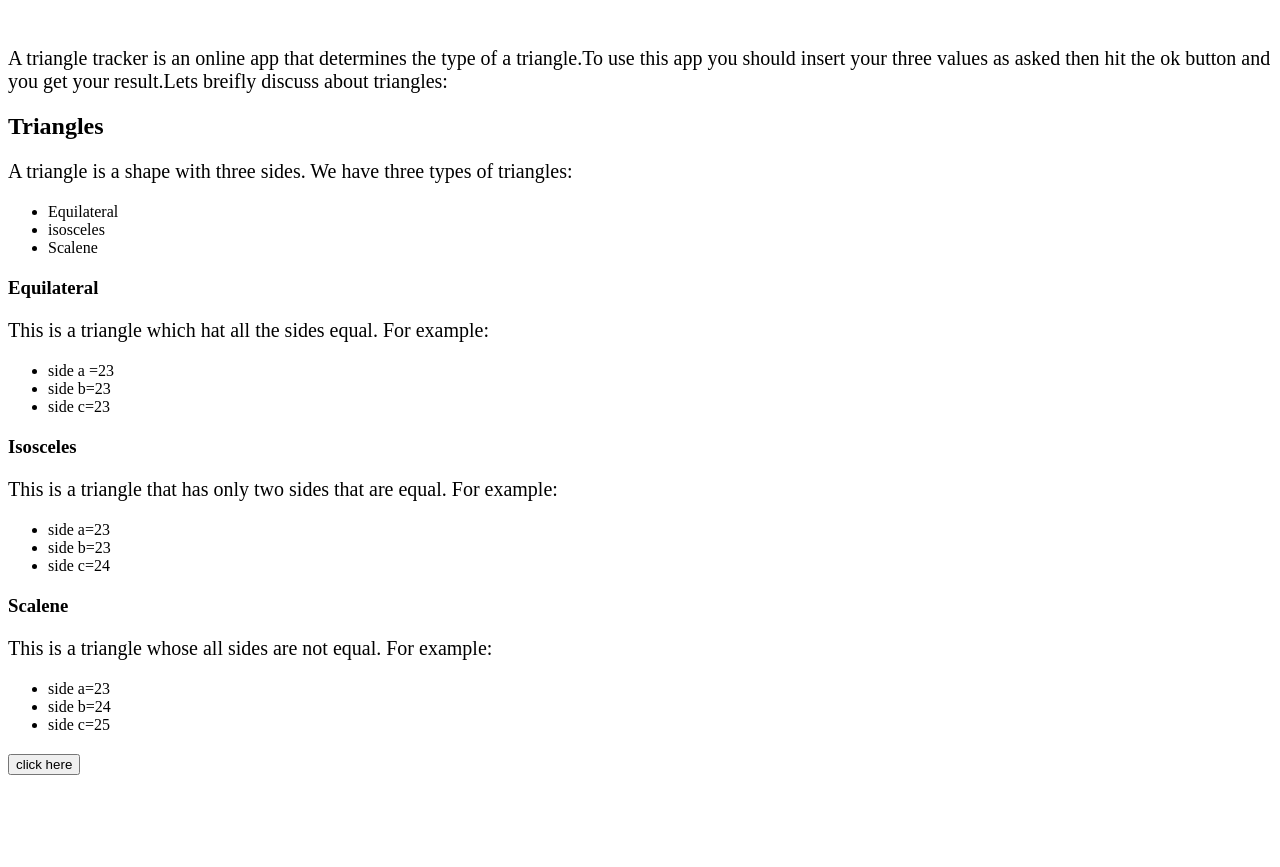
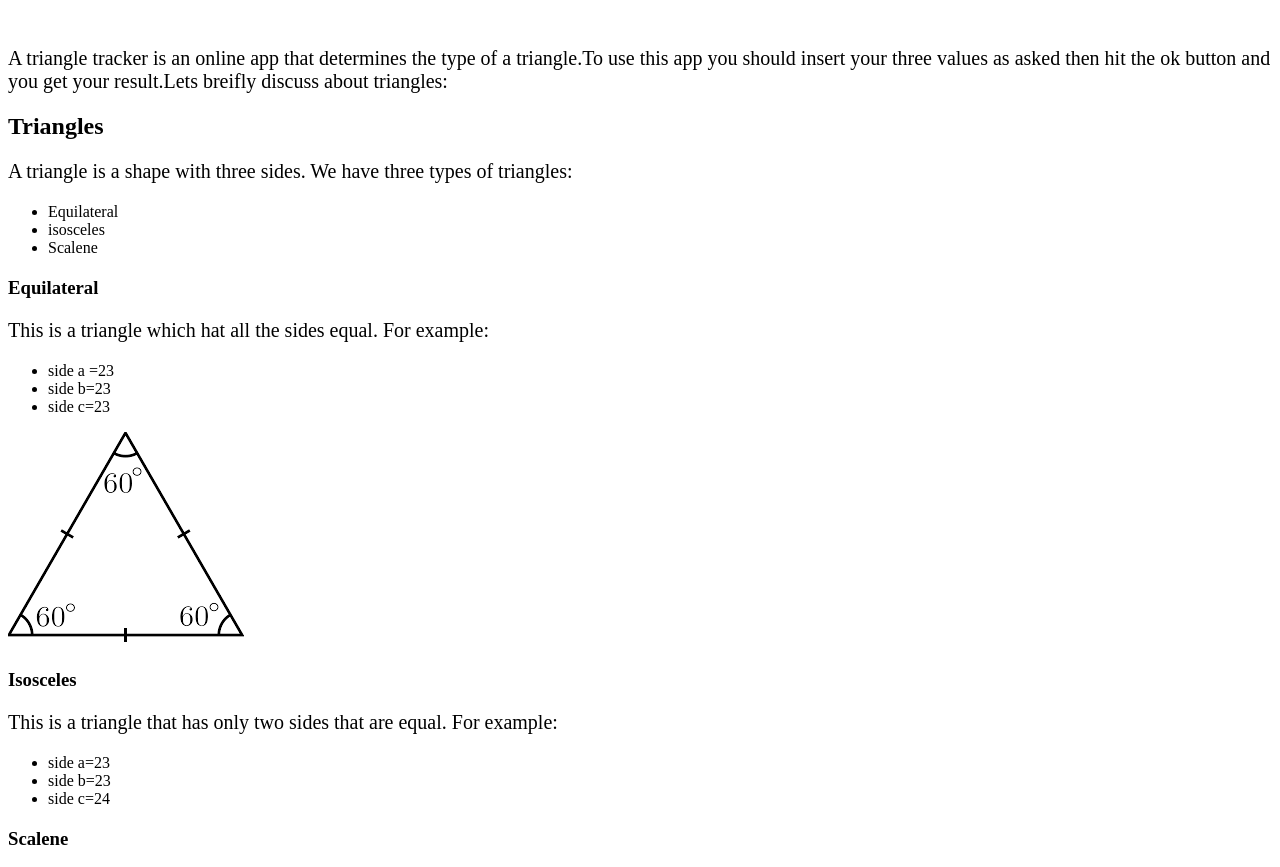
Before and after one commit to maurinesinami/Triangle-tracker, a plain HTML site: page index.html in a window 1280 px wide. Shown: the part 202-1069 px from the top of the page. Before the commit the page ends 985 px from the top, so only its background shows below. Drawn offline with Linux system fonts and the light colour scheme.

Commit message:
add photo

```diff
--- a/index.html
+++ b/index.html
@@ -30,7 +30,9 @@
   <li>side b=23</li>
   <li>side c=23</li>
 </ul>
+<img src="images/equilateral.png" alt="a photo of an equilateral triangle">
 </p>
+
 
 <h3>Isosceles</h3>
 <p>This is a triangle that has only two sides that are equal.
```
Also changed, not shown: images/equilateral.png (added), images/isosceles.png (added), images/scalene.png (added).
